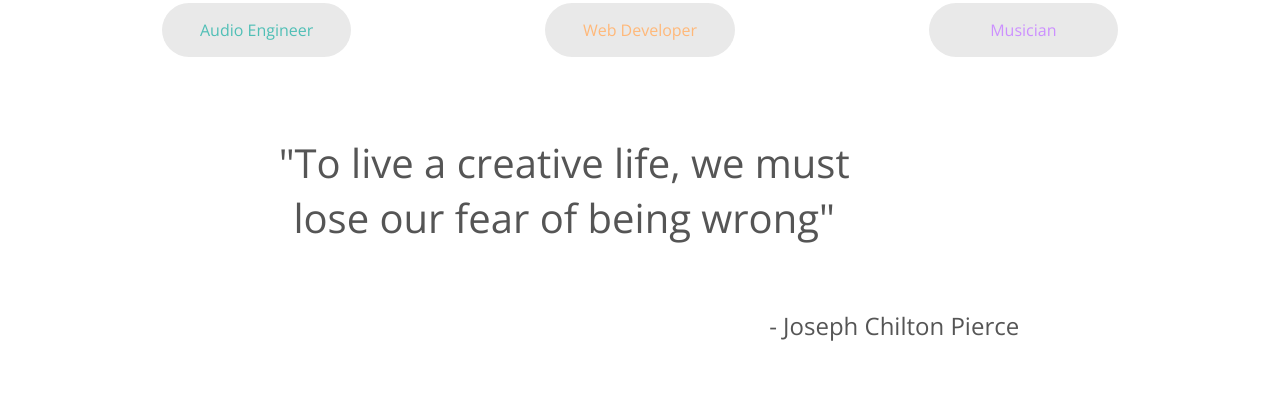
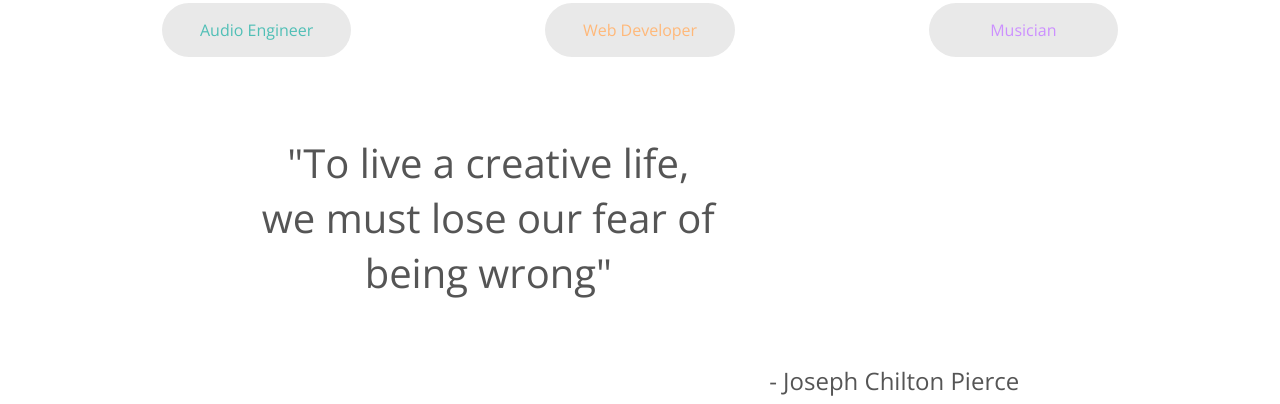
Before and after one commit to justinhongj/justinhongj.github.io, a plain HTML site: page index.html in a window 1280 px wide. Shown: the part 1188-1592 px from the top of the page. Drawn offline with nearby package versions, Linux system fonts and the light colour scheme; some icons are missing.

Commit message:
fix spacing for about quote

```diff
--- a/css/style.css
+++ b/css/style.css
@@ -138,8 +138,9 @@ nav span {
 }
 
 #about-quote {
+	text-align: center;
+	max-width: 60%;
 	font-size: 2.5em;
-	max-width: 80%;
 }
 
 #about-author {
```
